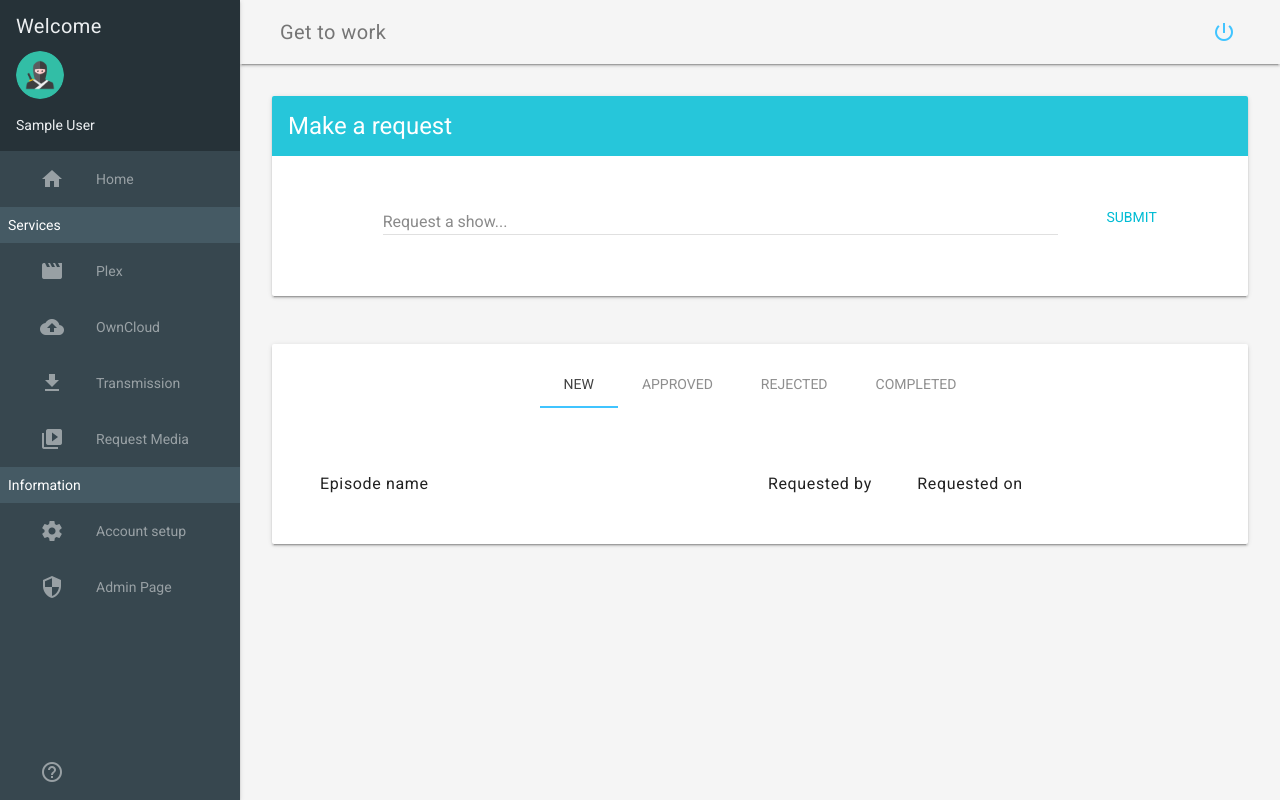
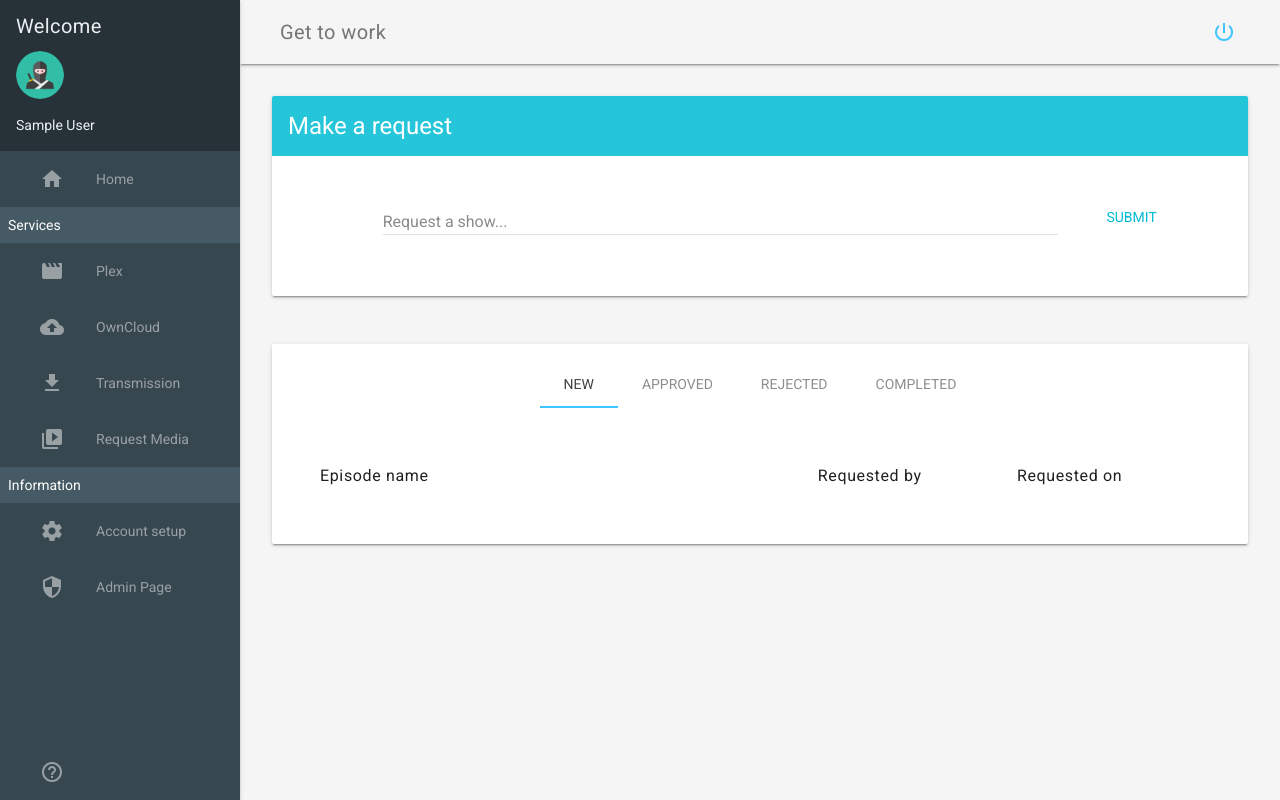
Before and after one commit to jorgii/lebaguette, a Django app: page /requestmedia/ in a window 1280 px wide. Run offline with Django 3.2, Linux system fonts and the light colour scheme; the visitor is signed in with stand-in values (Sample User, id 1); data that the repository does not hold is empty; parts of the project's set-up code (start-up, migrations or seed data) failed here and were passed over; some libraries are stand-ins or nearby versions.

Commit message:
correct table flow

```diff
--- a/lebaguette/templates/requestmedia/request_media.html
+++ b/lebaguette/templates/requestmedia/request_media.html
@@ -48,25 +48,25 @@
             <div class="mdl-cell mdl-cell--12-col mdl-grid is-active" id="new-tab">
               <ul class="mdl-list mdl-cell mdl-cell--12-col" id="new-episodes">
                 <li class="mdl-list__item mdl-list__item--two-line">
-                  <span class="mdl-cell mdl-cell--6-col">
+                  <span class="mdl-cell mdl-cell--6-col mdl-list__item-primary-content">
                     Episode name
                   </span>
-                  <span class="mdl-cell mdl-cell--2-col">
+                  <span class="mdl-cell mdl-cell--2-col mdl-list__item-primary-content">
                     Requested by
                   </span>
-                  <span class="mdl-cell mdl-cell--2-col">
+                  <span class="mdl-cell mdl-cell--2-col mdl-list__item-primary-content">
                     Requested on
                   </span>
                   {% for group in user.groups.all %}
                       {% if "/requestmedia/approve/" == group.name %}
-                  <span class="mdl-cell mdl-cell--1-col mdl-typography--text-center">
+                  <span class="mdl-cell mdl-cell--1-col mdl-list__item-primary-content mdl-typography--text-center">
                     Approve
                   </span>
                   {% endif %}
                   {% endfor %}
                   {% for group in user.groups.all %}
                       {% if "/requestmedia/reject/" == group.name %}
-                  <span class="mdl-cell mdl-cell--1-col mdl-typography--text-center">
+                  <span class="mdl-cell mdl-cell--1-col mdl-list__item-primary-content mdl-typography--text-center">
                     Reject
                   </span>
                   {% endif %}
@@ -131,5 +131,5 @@
   </div>
   {% endblock %}
   {% block post_load %}
-    <script type = "text/javascript" src="{% static "js/episodes.js" %}"></script>
+    <script type = "text/javascript" src="{% static "js/requestmedia.js" %}"></script>
   {% endblock %}
```
Also changed, not shown: lebaguette/templates/requestmedia/approved_media.html (+5 -5 lines), lebaguette/templates/requestmedia/completed_media.html (+4 -4 lines), lebaguette/templates/requestmedia/rejected_media.html (+4 -4 lines).
